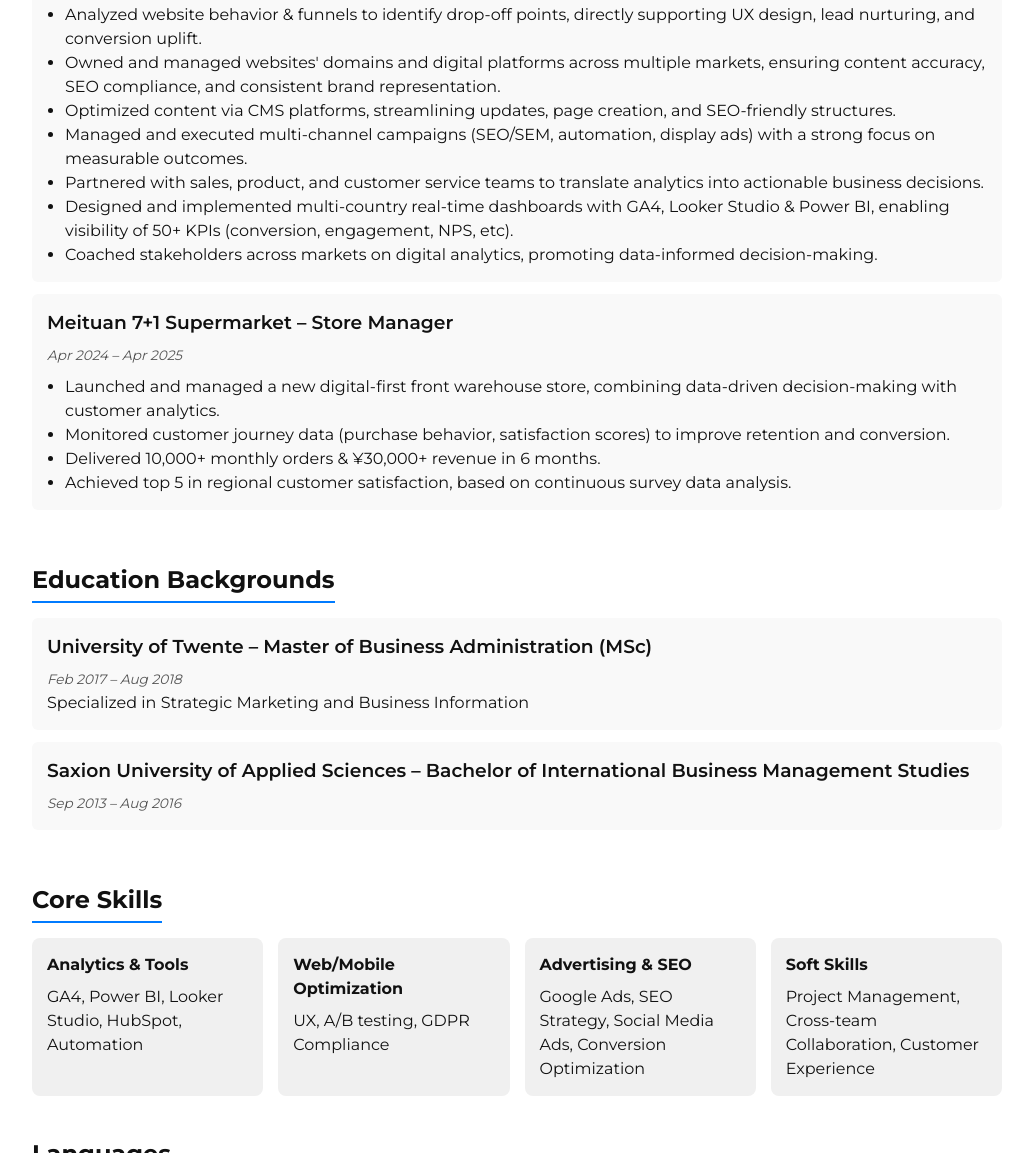
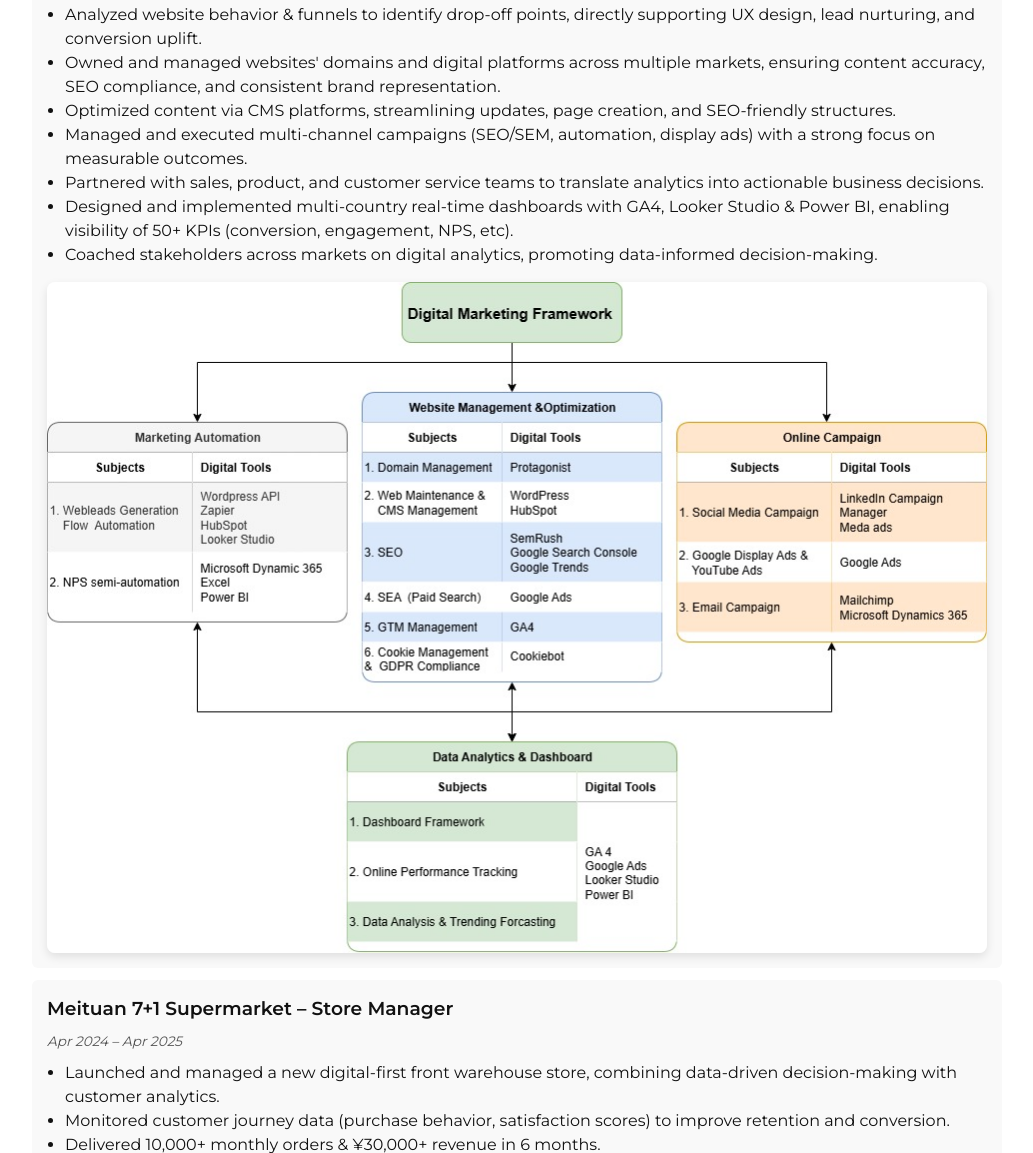
Before and after one commit to katy930206-svg/yaqi, a plain HTML site: page index.html in a window 1280 px wide. Shown: the part 1839-2992 px from the top of the page, without its empty margins (123-1156 px from the left). Drawn offline with Linux system fonts and the light colour scheme.

Commit message:
Update index.html

```diff
--- a/index.html
+++ b/index.html
@@ -130,6 +130,28 @@
     .experience-card h3, .project-card h3 { font-weight: 600; margin-bottom: 6px; }
     .experience-card span { font-style: italic; color: #555; font-size: 0.85em; }
     .experience-card ul { padding-left: 18px; margin-top: 8px; }
+
+    /* 新增：Experience图片样式 */
+    .experience-img {
+      margin-top: 15px;
+      width: 100%;
+      border-radius: 8px;
+      overflow: hidden;
+      box-shadow: 0 4px 10px rgba(0,0,0,0.1);
+    }
+
+    .experience-img img {
+      width: 100%;
+      height: auto;
+      display: block;
+      transition: transform 0.3s ease;
+      cursor: zoom-in;
+    }
+
+    .experience-img img:hover {
+      transform: scale(1.03);
+      box-shadow: 0 8px 20px rgba(0,0,0,0.15);
+    }
 
     /* Projects Section */
     .projects {
@@ -590,7 +612,6 @@
       <h3>Heras B.V. – Digital Marketing Coordinator</h3>
       <span>Mar 2019 – Apr 2024</span>
       <ul>
-
         <li>Analyzed website behavior & funnels to identify drop-off points, directly supporting UX design, lead nurturing, and conversion uplift.</li>
         <li>Owned and managed websites' domains and digital platforms across multiple markets, ensuring content accuracy, SEO compliance, and consistent brand representation.</li>
         <li>Optimized content via CMS platforms, streamlining updates, page creation, and SEO-friendly structures.</li>
@@ -599,6 +620,17 @@
         <li>Designed and implemented multi-country real-time dashboards with GA4, Looker Studio & Power BI, enabling visibility of 50+ KPIs (conversion, engagement, NPS, etc).</li>
         <li>Coached stakeholders across markets on digital analytics, promoting data-informed decision-making.</li>
       </ul>
+
+      <!-- 新增的图片部分 -->
+      <div class="experience-img">
+        <div class="lazy-placeholder" style="height: 200px;">Loading image...</div>
+        <img
+          data-src="./Pics/DM.jpg"
+          alt="YY Digital Marketing Framework"
+          class="lazy-media"
+          onclick="openModal(this)"
+          loading="lazy">
+      </div>
     </div>
     <div class="experience-card">
       <h3>Meituan 7+1 Supermarket – Store Manager</h3>
```
